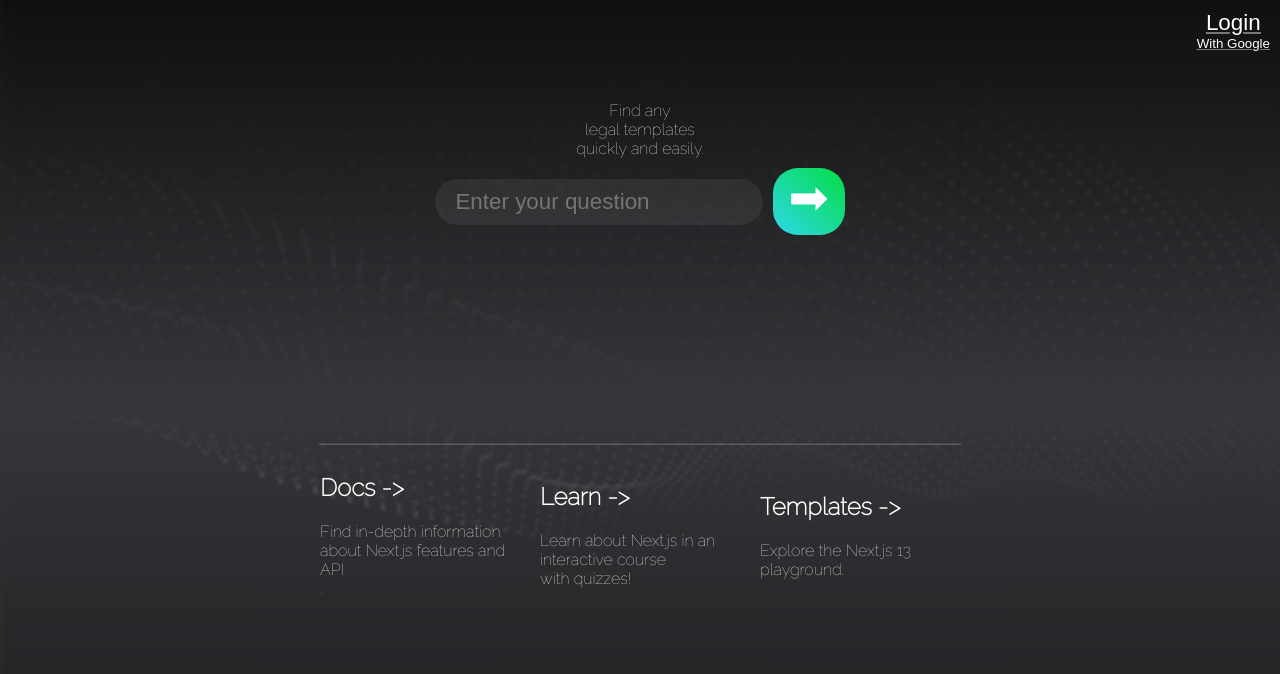
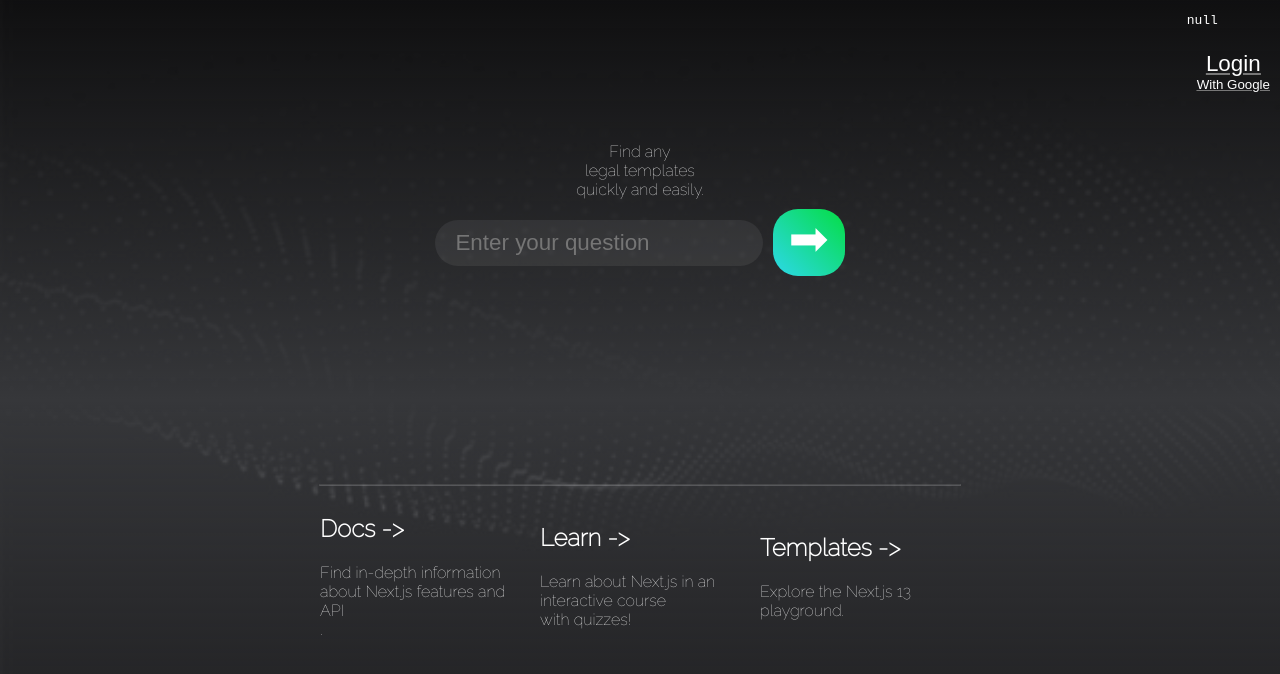
Before and after one commit to webduno/google-session-and-ai-starter, a Next.js app: page / in a window 1280 px wide. Shown: the top 674 px of the page. Built offline with nearby package versions, Linux system fonts and the light colour scheme; no server answers.

Commit message:
google profile image 2

```diff
--- a/src/app/components/HomeContent.tsx
+++ b/src/app/components/HomeContent.tsx
@@ -33,7 +33,8 @@ export default function HomeContent({searchQuery, setSearchQuery, handleLogin, h
     style={{background: "linear-gradient(180deg, #00000077, #36373A, #00000000)"}}
     >
       <div className={"flex-align-self-end"} >
-          <GoogleLoginButton handleLogin={handleLogin} session={session} handleLogout={handleLogout} />
+        <pre>{JSON.stringify(session, null, 2)}</pre>
+        <GoogleLoginButton handleLogin={handleLogin} session={session} handleLogout={handleLogout} />
       </div>
 
       <div className={"" + " flex-col z-100 pos-rel mt-8"}>
```
